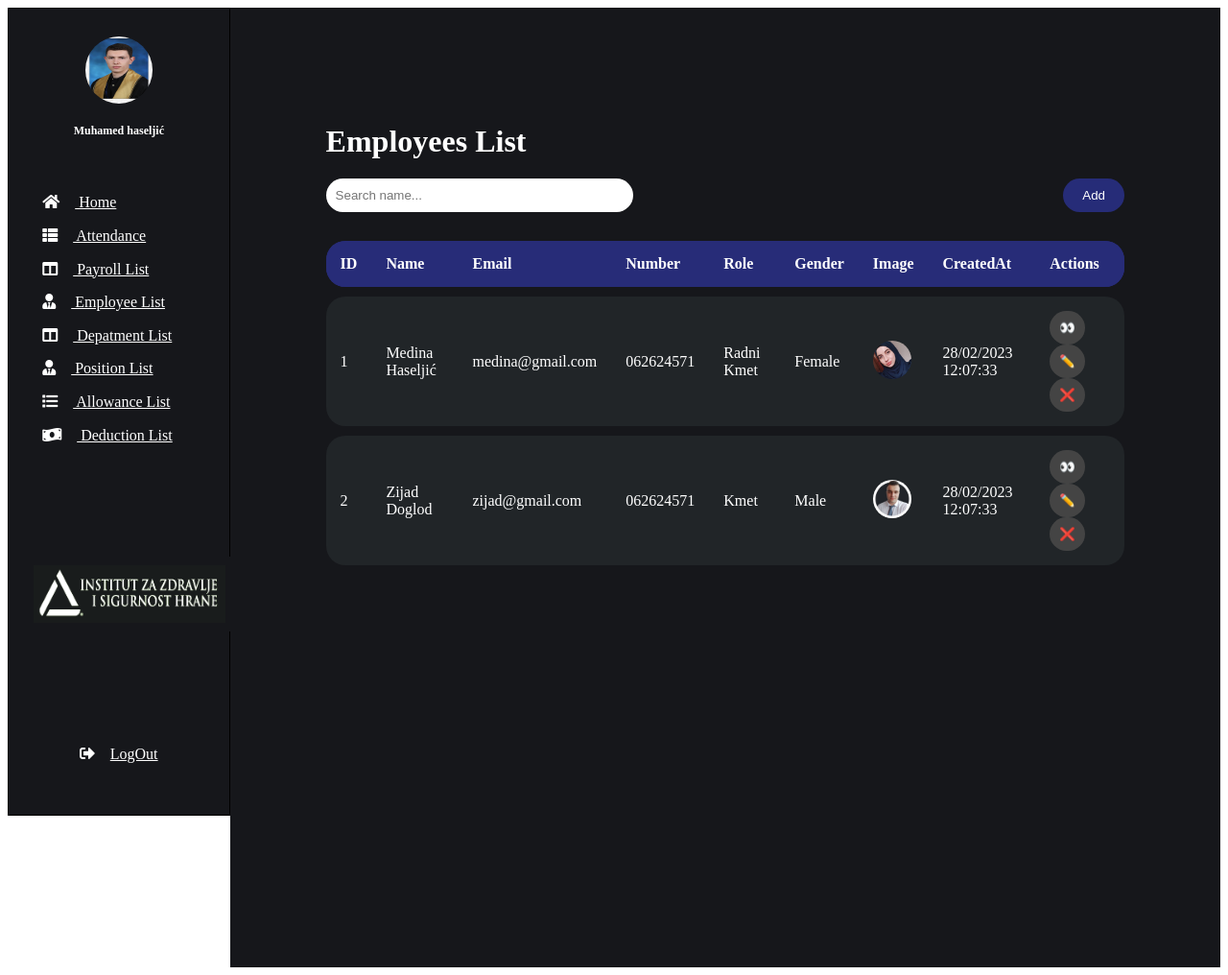
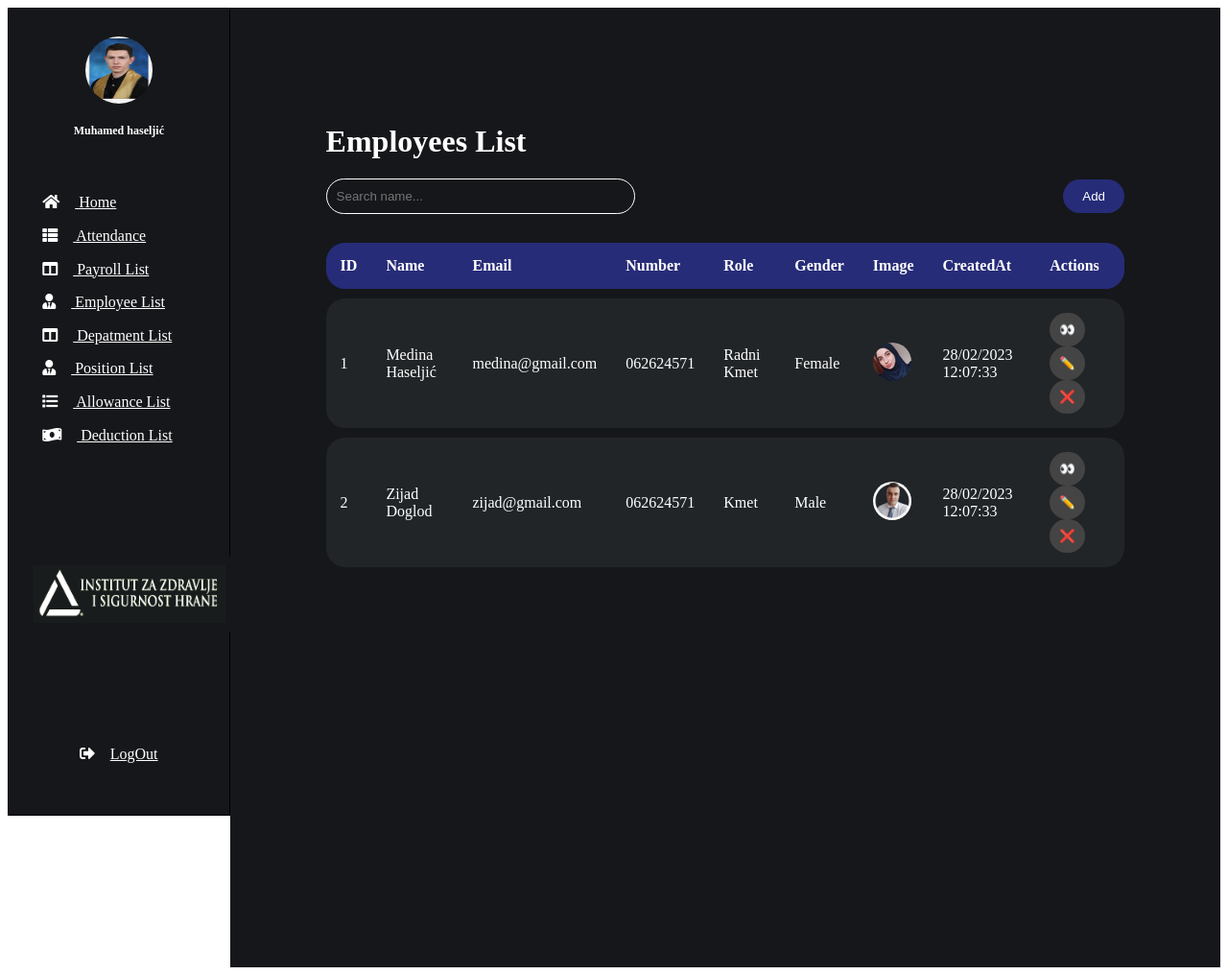
Before and after one commit to muhamedhaseljic/php-IZZISH, a PHP site: page /index.php?page=deductions in a window 1280 px wide. Shown: the whole page at 96% size. Run offline with PHP 8.4, Linux system fonts and the light colour scheme; some libraries are stand-ins or nearby versions; some web fonts are replaced.

Commit message:
search bar boje

```diff
--- a/deductions.php
+++ b/deductions.php
@@ -29,7 +29,9 @@
     width: 300px;
     border-radius: 20px;
     border: none;
-    color: #000;
+    color: white;
+    background-color:#16171b;
+    border:1px solid white;
 }
 
 /* Table Styling */
```
